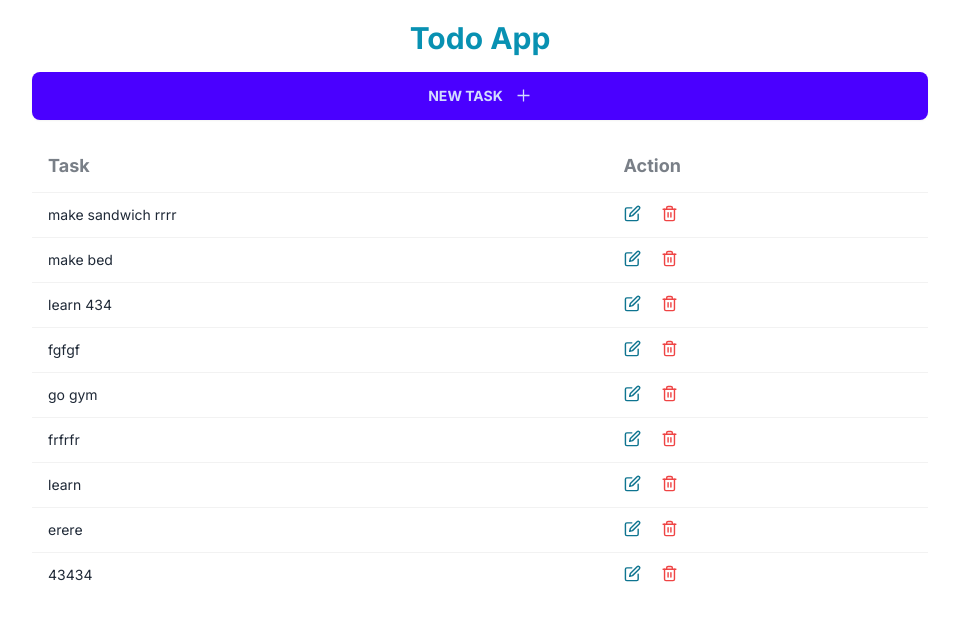
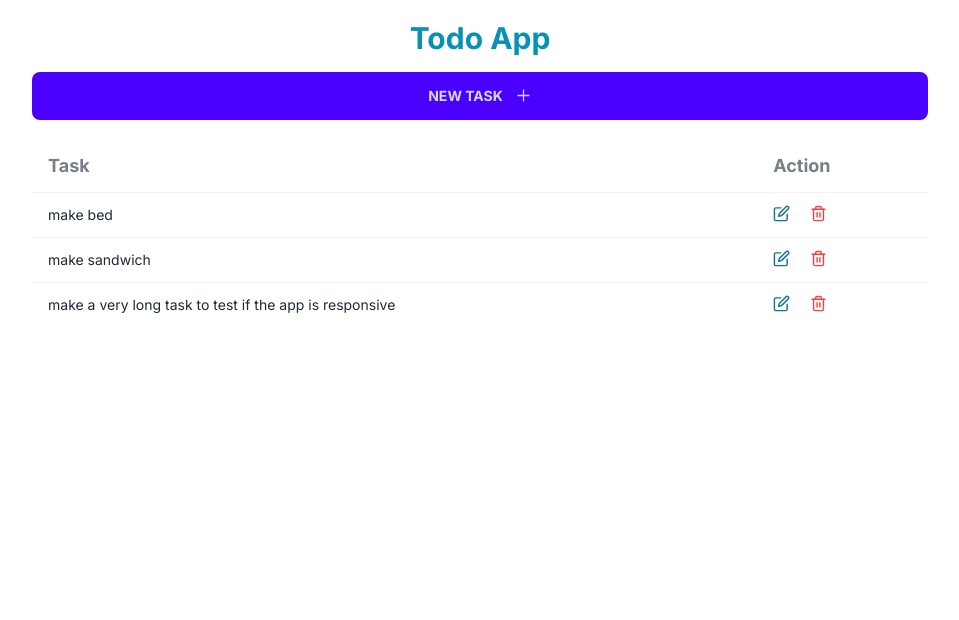
Before and after one commit to justvelio/todo-app, a Next.js app in the folder todo-app/: page / in a window 1280 px wide. Shown: the top 620 px of the page, without its empty margins (160-1119 px from the left). Built offline with nearby package versions, Linux system fonts and the light colour scheme; data requests are answered from the project's data file.

Commit message:
add deleting functionality

```diff
--- a/todo-app/app/Components/Task.tsx
+++ b/todo-app/app/Components/Task.tsx
@@ -5,7 +5,7 @@ import { FormEventHandler, useState } from "react";
 import { FiEdit, FiTrash2 } from "react-icons/fi";
 import TaskModal from "./TaskModal";
 import { useRouter } from "next/navigation";
-import { editTodo } from "@/api";
+import { deleteTodo, editTodo } from "@/api";
 
 interface TaskProps {
   task: ITask;
@@ -16,7 +16,6 @@ const Task: React.FC<TaskProps> = ({ task }) => {
     const [openModalEdit, setOpenModalEdit] = useState<boolean>(false)
     const [openModalDelete, setOpenModalDelete] = useState<boolean>(false)
     const [taskToEdit, setTaskToEdit] = useState<string>(task.text)
-    const [taskToDelete, setTaskToDelete] = useState(task.id)
 
     const handleSubmitEditTodo: FormEventHandler<HTMLFormElement> = async (e) => {
         e.preventDefault();
@@ -24,12 +23,15 @@ const Task: React.FC<TaskProps> = ({ task }) => {
           id: task.id,
           text: taskToEdit,
         });
-        setTaskToEdit("");
         setOpenModalEdit(false);
         router.refresh();
       };
 
-    const handleSubmitDeleteTodo = () => {}
+    const handleDeleteTask = async (id: string) => {
+        await deleteTodo(id);
+        setOpenModalDelete(false);
+        router.refresh();
+    }
 
   return (
     <tr className="hover" key={task.id}>
@@ -53,8 +55,16 @@ const Task: React.FC<TaskProps> = ({ task }) => {
           </div>
         </form>
       </TaskModal>
-        <FiTrash2 cursor={'pointer'} className="text-red-500" size={17}/>
+        <FiTrash2 onClick={() => setOpenModalDelete(true)} cursor={'pointer'} className="text-red-500" size={17}/>
+        <TaskModal modalOpen={openModalDelete} setModalOpen={setOpenModalDelete}>
+            <h3 className="text-xl font-bold">Are you sure you want to delete this task?</h3>
+            <div className="modal-action">
+                <button onClick={() => handleDeleteTask(task.id)} className='btn bg-red-500'>Yes</button>
+                <button className="btn" onClick={() => setOpenModalDelete(false)}>No</button>
 
+            </div>
+
+      </TaskModal>
       </td>
     </tr>
   );
--- a/todo-app/data/todo.json
+++ b/todo-app/data/todo.json
@@ -1,40 +1,16 @@
 {
   "tasks": [
     {
-      "id": "1",
-      "text": "make sandwich rrrr"
-    },
-    {
-      "id": "2",
+      "id": "1f0c2f9f-899a-4a5f-946f-42024ed36dcd",
       "text": "make bed"
     },
     {
-      "id": "3",
-      "text": "learn 434"
+      "id": "91717f89-52ee-4dd0-9801-df184d5074fb",
+      "text": "make sandwich"
     },
     {
-      "id": "3",
-      "text": "fgfgf"
-    },
-    {
-      "id": "3",
-      "text": "go gym"
-    },
-    {
-      "id": "3",
-      "text": "frfrfr"
-    },
-    {
-      "id": "3",
-      "text": "learn"
-    },
-    {
-      "id": "3",
-      "text": "erere"
-    },
-    {
-      "id": "dfc8",
-      "text": "43434"
+      "id": "cd6fff0a-023c-41a4-90fa-aa238ff6d71f",
+      "text": "make a very long task to test if the app is responsive"
     }
   ]
 }
```
